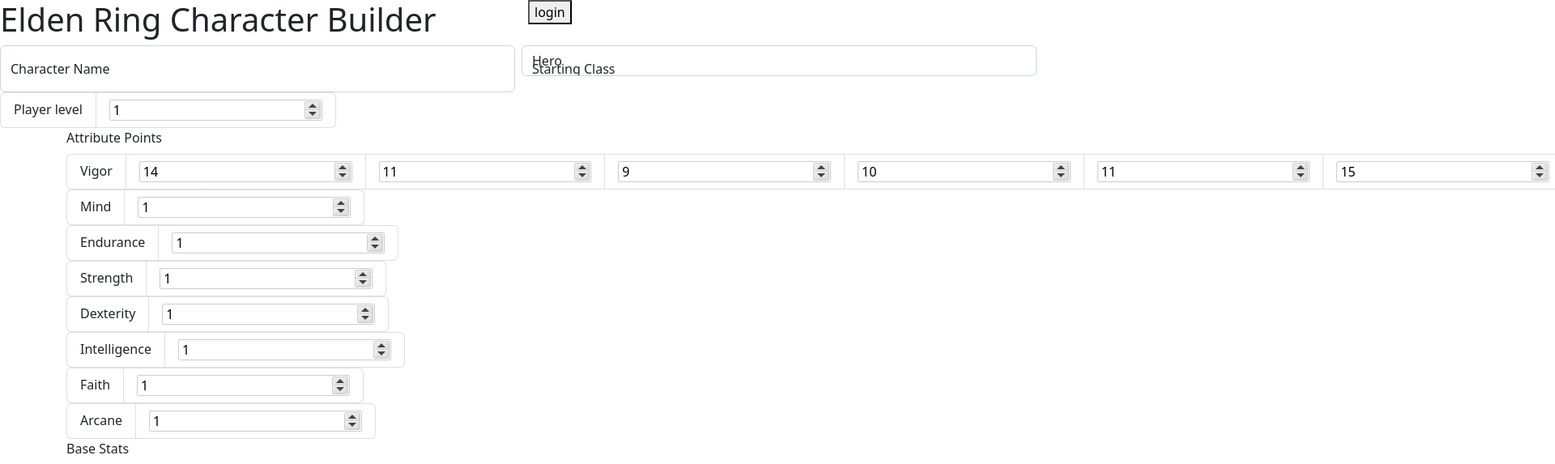
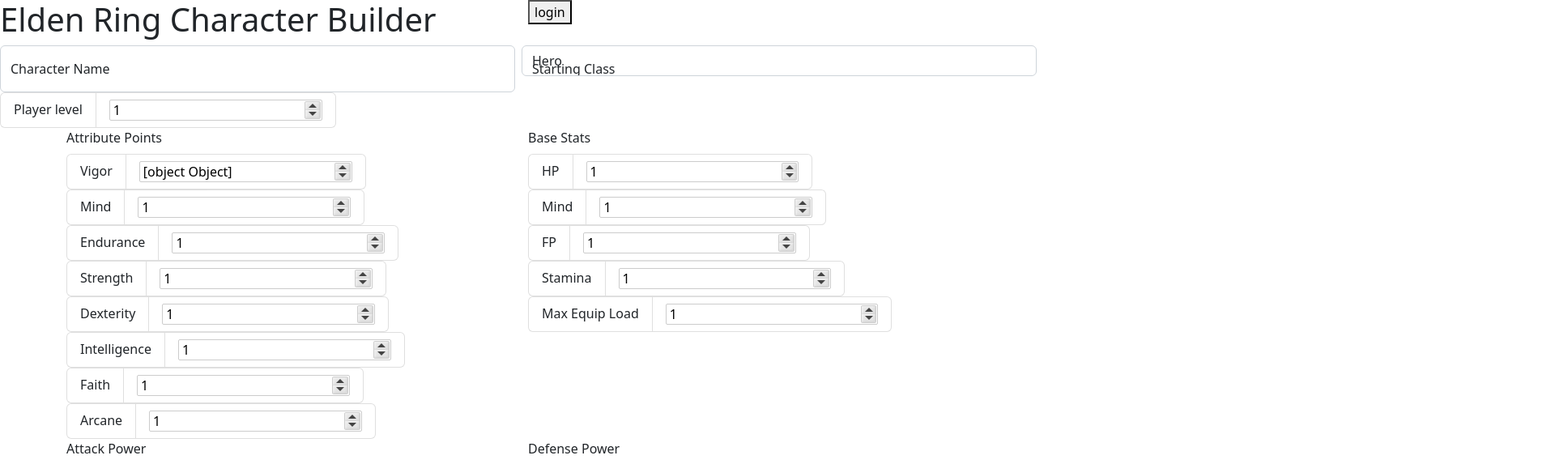
Before and after one commit to Emertortis/Web3Project, a React (Create React App) app in the folder er-website/: page / in a window 1280 px wide. Shown: the top 573 px of the page at 81% size, 1920 px wide, since content can reach past the window. Built offline with nearby package versions, Linux system fonts and the light colour scheme.

Commit message:
filter function for stats

```diff
--- a/er-website/package.json
+++ b/er-website/package.json
@@ -17,6 +17,7 @@
     "react-numeric-input": "^2.2.3",
     "react-router-dom": "^6.8.1",
     "react-scripts": "5.0.1",
+    "react-select": "^5.7.0",
     "web-vitals": "^2.1.4"
   },
   "scripts": {
--- a/er-website/src/pages/webpage.js
+++ b/er-website/src/pages/webpage.js
@@ -11,8 +11,17 @@
 import { Link } from 'react-router-dom';
 import { Button } from 'bootstrap';
 
+
+
+
 function ER_webpage() {
 
+    function getTargetProfile(profileName) {
+
+        const profile = Data.filter(profiles => { return profiles.name === "Hero"}
+        )
+        return profile
+    }
 
 
 
@@ -40,13 +49,13 @@
                 <Col md>
                     <div className="startingClass">
                         <FloatingLabel controlId="floatingSelect" label="Starting Class">
-                            <Form.Group as={Col} controlId="formGridPassword">
-                                <Form.Control as="select">
+                            <Form.Group as={Col} controlId="dropdownItem">
+                                <Form.Control as="select" >
                                     {
                                         Data.map(post => {
 
                                             return (
-                                                <option>{post.name}</option> //Grabs name data from json file
+                                                <option >{post.name}</option> //Grabs name data from json file
                                             )
                                         })
                                     }
@@ -56,8 +65,6 @@
                     </div>
                 </Col>
             </Row>
-
-
 
             <div className='playerLevel'>
                 <ListGroup horizontal>
@@ -78,13 +85,11 @@
 
                                 <ListGroup.Item>Vigor</ListGroup.Item>
                                 {
-                                    Data.map(classStat => {
-                                        return (
-                                            <ListGroup.Item><NumericInput min={0} max={99} value={classStat.stats.vigor}></NumericInput></ListGroup.Item>
+
+                                            <ListGroup.Item><NumericInput min={0} max={99} value={getTargetProfile(Data.map(post => post.stats.vigor))}></NumericInput></ListGroup.Item>
                                             // I can read data from stat
                                             // TODO: figure out how to get data to display that of the correct class that is chosen.
-                                        )
-                                    })
+
                                 }
                             </ListGroup>
 
```
Also changed, not shown: package.json (+7 -1 lines), 1 other file (tests, documents, lock files or other folders).
